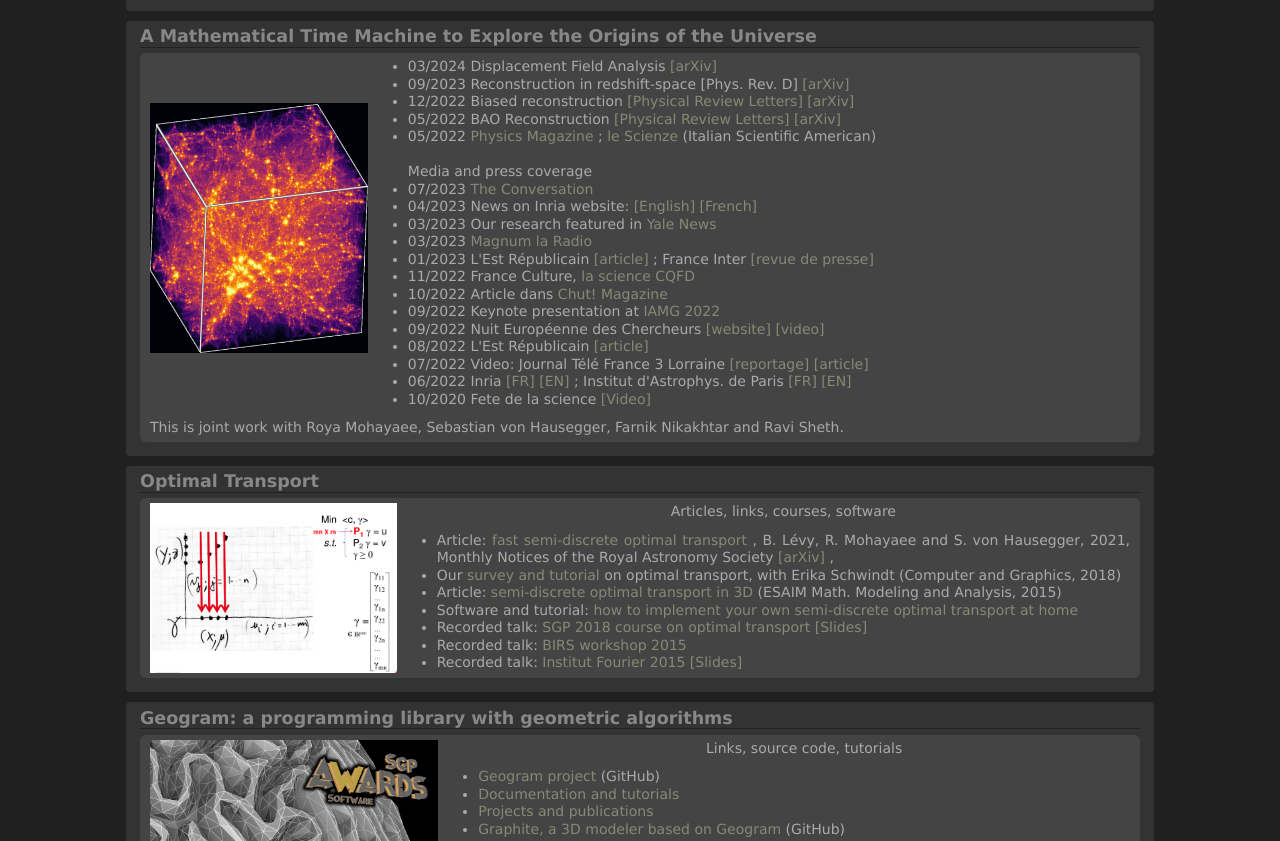
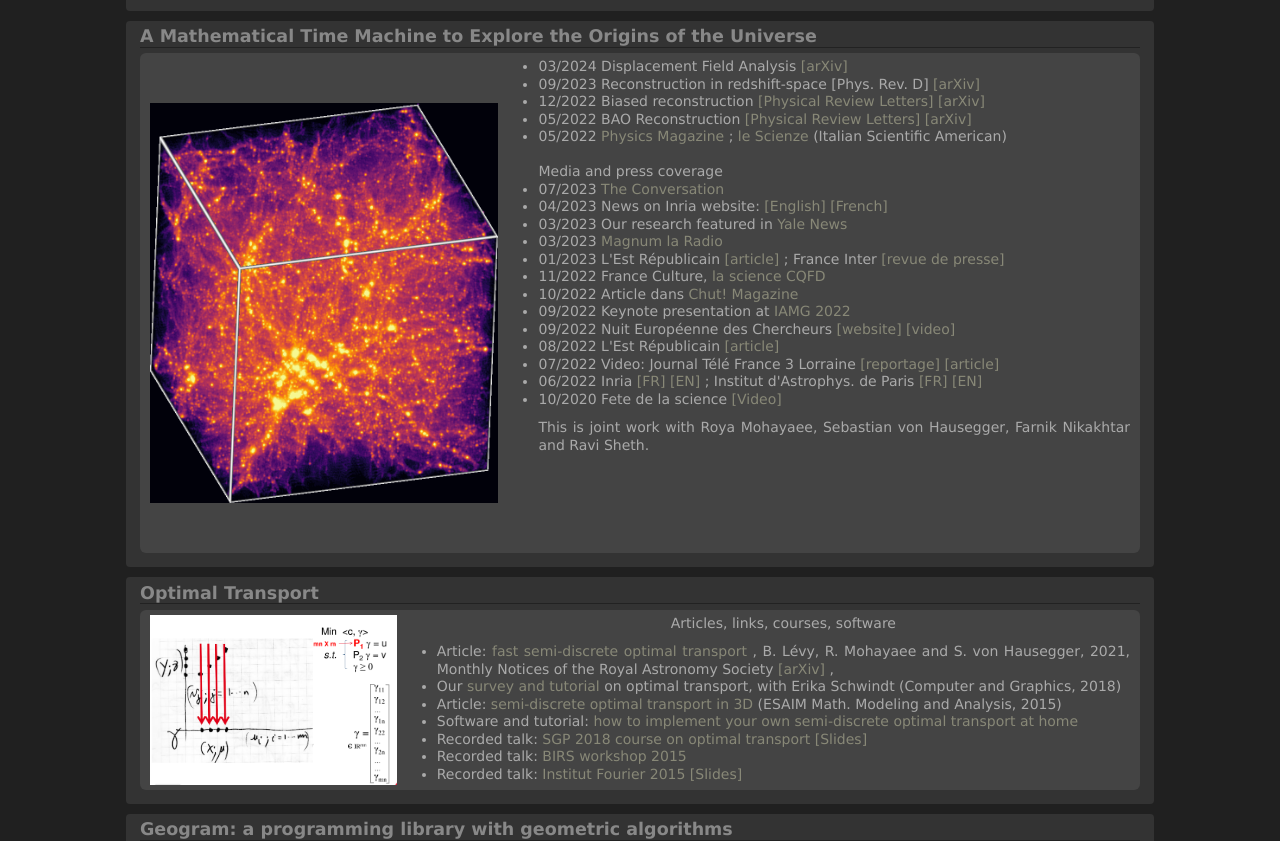
Before and after one commit to BrunoLevy/BrunoLevy.github.io, a plain HTML site: page index.html in a window 1280 px wide. Shown: the part 648-1489 px from the top of the page. Drawn offline with Linux system fonts and the light colour scheme.

Commit message:
image a bit larger

```diff
--- a/index.html
+++ b/index.html
@@ -103,7 +103,7 @@
       <table id="abstract">
          <tr>
             <td>
-               <img src="images/hydra16M_3D_NP.png" height="250" align="left" style="padding-right:40px;padding-top:45px;padding-bottom:45px"/>
+               <img src="images/hydra16M_3D_NP.png" height="400" align="left" style="padding-right:40px;padding-top:45px;padding-bottom:45px"/>
                <ul>
                  <li> 03/2024 Displacement Field Analysis <a href="https://arxiv.org/abs/2403.11951"> [arXiv] </a> </li>
                  <li> 09/2023 Reconstruction in redshift-space [Phys. Rev. D] <a href="https://arxiv.org/abs/2307.03671"> [arXiv] </a> </li>
```
